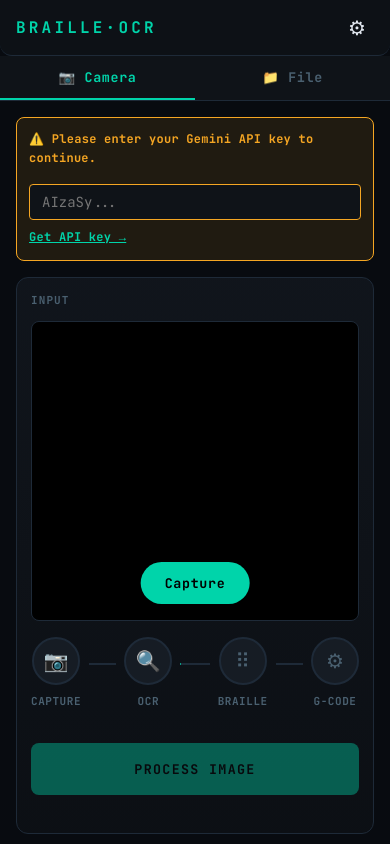
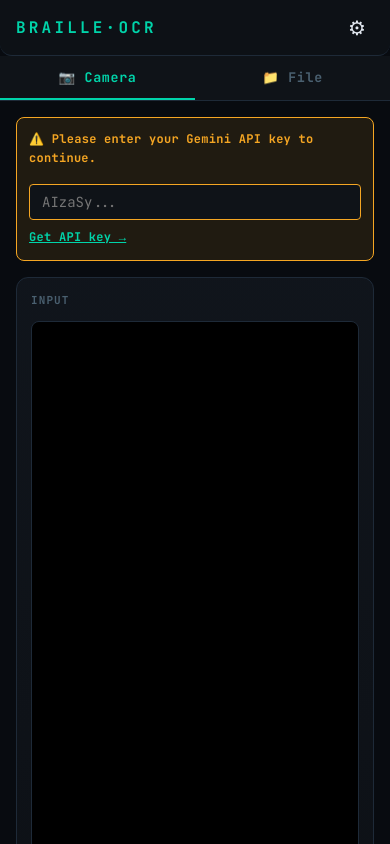
Before and after one commit to artikmuratovdev/Braille_Vision, a React (Vite) app: page / in a window 390 px wide. Shown: the top 844 px of the page. Built offline with nearby package versions, Linux system fonts and the light colour scheme; no server answers.

Commit message:
Update container height and video object-fit for improved layout

```diff
--- a/src/components/CameraCapture/CameraCapture.module.css
+++ b/src/components/CameraCapture/CameraCapture.module.css
@@ -1,6 +1,6 @@
 .container {
   width: 100%;
-  height: clamp(300px, 70vw, 540px);
+  height: clamp(500px, 70vw, 540px);
   background: var(--panel);
   border: 1px solid var(--border);
   border-radius: 8px;
@@ -20,7 +20,7 @@
 .video, .preview {
   width: 100%;
   height: 100%;
-  object-fit: contain;
+  object-fit: cover;
   background: #000;
 }
 
@@ -49,3 +49,9 @@
   text-align: center;
   color: var(--danger);
 }
+
+@media (max-width: 640px) {
+  .container {
+    height: 75dvh;
+  }
+}
```
